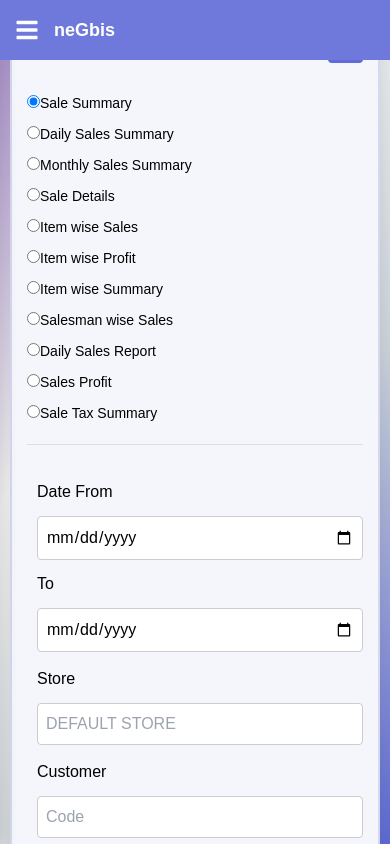
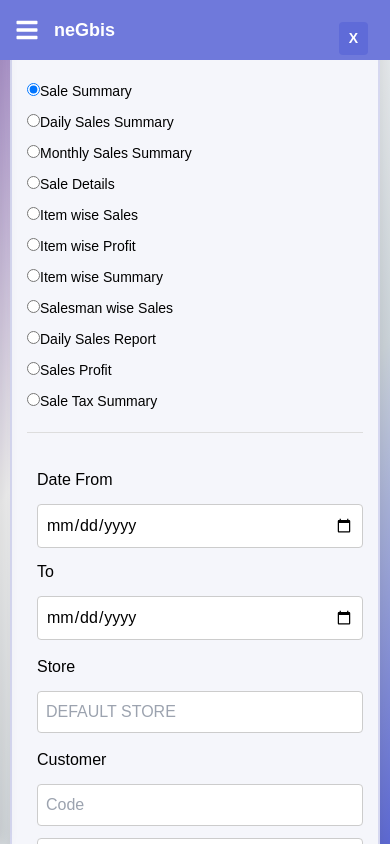
Before and after one commit to Fahida-pk/negbis, a React (Vite) app: page /reports in a window 390 px wide. Built offline with nearby package versions, Linux system fonts and the light colour scheme.

Commit message:
update project

```diff
--- a/src/Pages/Reports/reports.css
+++ b/src/Pages/Reports/reports.css
@@ -52,7 +52,25 @@
 position:relative;
 }
 
+/* REPORT BOX */
 
+
+
+/* CLOSE BUTTON */
+
+.close-btn{
+position:absolute;
+top:15px;
+right:15px;
+background:#5f6bd8;
+color:white;
+border:none;
+padding:6px 12px;
+border-radius:4px;
+cursor:pointer;
+font-weight:600;
+z-index:1000;
+}
 /* ========================= */
 /* HEADER */
 /* ========================= */
@@ -69,16 +87,7 @@
 
 /* CLOSE BUTTON */
 
-.close-btn{
-background:#5f6bd8;
-color:white;
-border:none;
-padding:6px 12px;
-cursor:pointer;
-border-radius:4px;
-font-weight:600;
-transition:0.2s;
-}
+
 
 .close-btn:hover{
 background:#4a54c7;
@@ -280,3 +289,14 @@
 }
 
 }
+@media (max-width:768px){
+
+.close-btn{
+top:10px;
+right:10px;
+padding:6px 10px;
+font-size:14px;
+z-index:2000;
+}
+
+}
```
